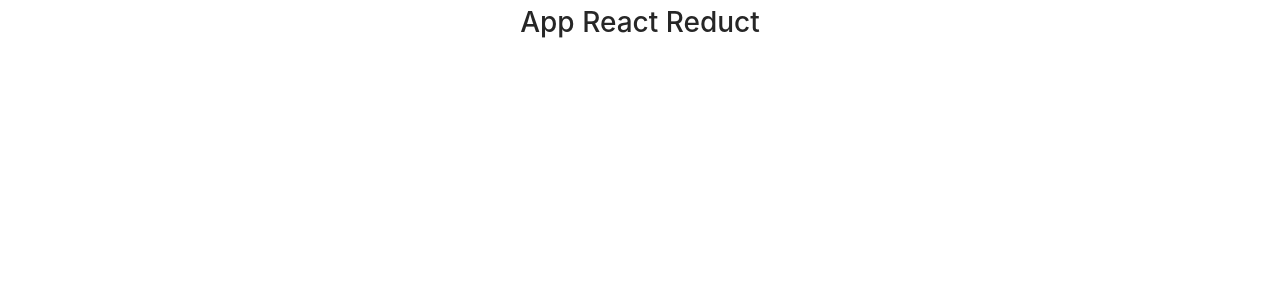
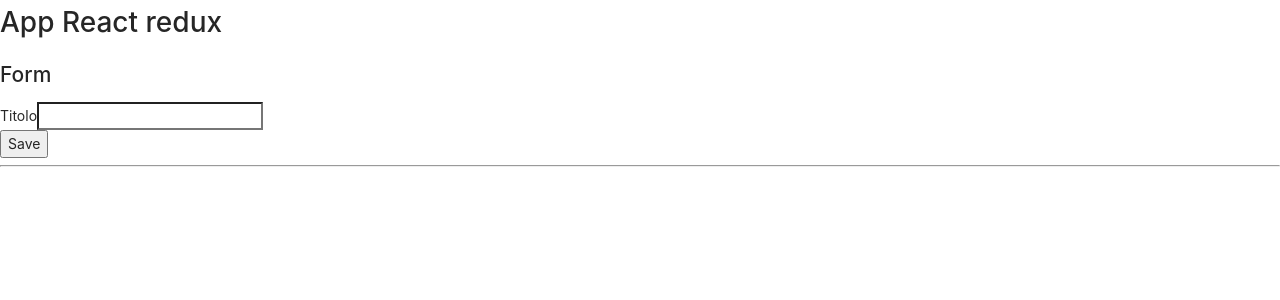
Before and after one commit to morozkodev/corso-react-avanzato, a React (Create React App) app: page / in a window 1280 px wide. Shown: the top 300 px of the page. Built offline with nearby package versions, Linux system fonts and the light colour scheme.

Commit message:
Primo esempio redux

```diff
--- a/src/App.js
+++ b/src/App.js
@@ -1,21 +1,18 @@
-import logo from './logo.svg';
+// esempio di uso di react-redux
 import React from 'react';
-import './App.css';
+import Form from './redux/components/Form';
+import List from './redux/components/List';
 
 class App extends React.Component {
-
-	constructor(props) {
-		super( props );
-	}
-
-	render() {
-		return (
-			<div className="App">
-				<h1>App React Reduct</h1>
-			</div>
-		);
-	}
-
+    render () {
+        return (
+            <div className="App">
+                <h1>App React redux</h1>
+                <Form />
+                <hr />
+                <List />
+            </div>
+        )
+    }
 }
-
 export default App;
--- a/src/index.js
+++ b/src/index.js
@@ -1,13 +1,18 @@
 import React from 'react';
 import ReactDOM from 'react-dom';
+import {Provider} from 'react-redux';
+// import 'bootstrap/dist/css/bootstrap.min.css';
 import 'antd/dist/antd.css';
 import './index.css';
 import App from './App';
+import store from './redux/store/index';
 //import reportWebVitals from './reportWebVitals';
 
 ReactDOM.render(
   <React.StrictMode>
-    <App />
+    <Provider store={store}>
+      <App />
+    </Provider>
   </React.StrictMode>,
   document.getElementById('root')
 );
--- /dev/null
+++ b/src/redux/actions/index.jsx
@@ -0,0 +1,5 @@
+import { ADD_ARTICLE } from '../constants/action-types';
+
+export function addArticle(payload){
+    return {type: ADD_ARTICLE, payload};
+}
--- /dev/null
+++ b/src/redux/components/Form.jsx
@@ -0,0 +1,49 @@
+import React from 'react';
+import { connect } from 'react-redux';
+import { addArticle } from '../actions/index';
+
+function mapDispatchToProps(dispatch){
+    return {
+        addArticle: article => dispatch(addArticle(article))
+    }
+}
+
+class ConnectedForm extends React.Component{
+    constructor(props){
+        super(props);
+        this.state = { titolo: '' };
+        this.handleChange = this.handleChange.bind(this);
+        this.handleSubmit = this.handleSubmit.bind(this);
+    }
+    handleChange(event){
+        this.setState({ [event.target.id]: event.target.value });
+    }
+    handleSubmit(event){
+        event.preventDefault();
+        const { titolo } = this.state;
+        this.props.addArticle({ titolo });
+        this.setState({ titolo: '' });
+    }
+    render(){
+        const { titolo } = this.state;
+        return (
+            <div>
+                <h2>Form</h2>
+                <form onSubmit={this.handleSubmit}>
+                    <div>
+                        <label htmlForm="titolo">Titolo</label>
+                        <input
+                            type="text"
+                            id="titolo"
+                            value={titolo}
+                            onChange={this.handleChange}
+                         />
+                    </div>
+                    <button type="submit">Save</button>
+                </form>
+            </div>
+        )
+    }
+}
+const Form = connect(null, mapDispatchToProps)(ConnectedForm);
+export default Form;
--- /dev/null
+++ b/src/redux/components/List.jsx
@@ -0,0 +1,16 @@
+import React from 'react';
+import { connect } from 'react-redux';
+
+const mapStateToProps = state => {
+    return { articles: state.articles };
+}
+
+const ConnectedList = ({articles}) => (
+    <ul>
+        {articles.map((el, i) => (
+            <li key={i}>{ el.titolo }</li>
+        ))}
+    </ul>
+)
+const List = connect(mapStateToProps)(ConnectedList);
+export default List;
--- /dev/null
+++ b/src/redux/constants/action-types.jsx
@@ -0,0 +1 @@
+export const ADD_ARTICLE = "ADD_ARTICLE";
--- /dev/null
+++ b/src/redux/index.jsx
@@ -0,0 +1,5 @@
+import store from 'store/index';
+import {addArticle} from 'action/index';
+
+window.store = store;
+window.addArticle = addArticle;
--- /dev/null
+++ b/src/redux/reducers/index.jsx
@@ -0,0 +1,16 @@
+import { ADD_ARTICLE } from '../constants/action-types';
+
+const initialState = {
+    articles: []
+}
+
+function rootReducer(state= initialState, action){
+    if(action.type === ADD_ARTICLE){
+        // NO: state.articles.push(action.payload) -> modifica diretta dell'oggetto
+        return Object.assign({}, state, {
+            articles: state.articles.concat(action.payload)
+        });
+    }
+    return state;
+}
+export default rootReducer;
--- /dev/null
+++ b/src/redux/store/index.jsx
@@ -0,0 +1,5 @@
+import { createStore } from 'redux';
+import rootReducer from '../reducers/index';
+
+const store = createStore(rootReducer);
+export default store;
```
